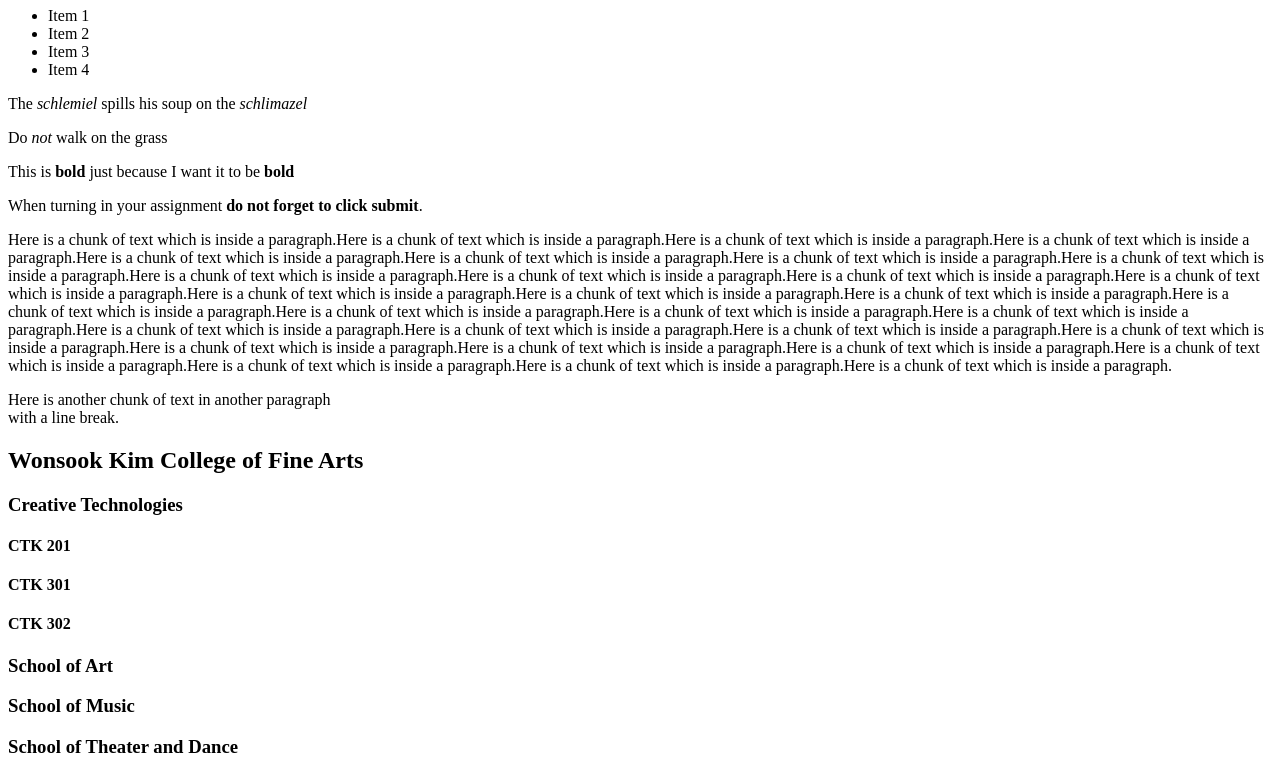
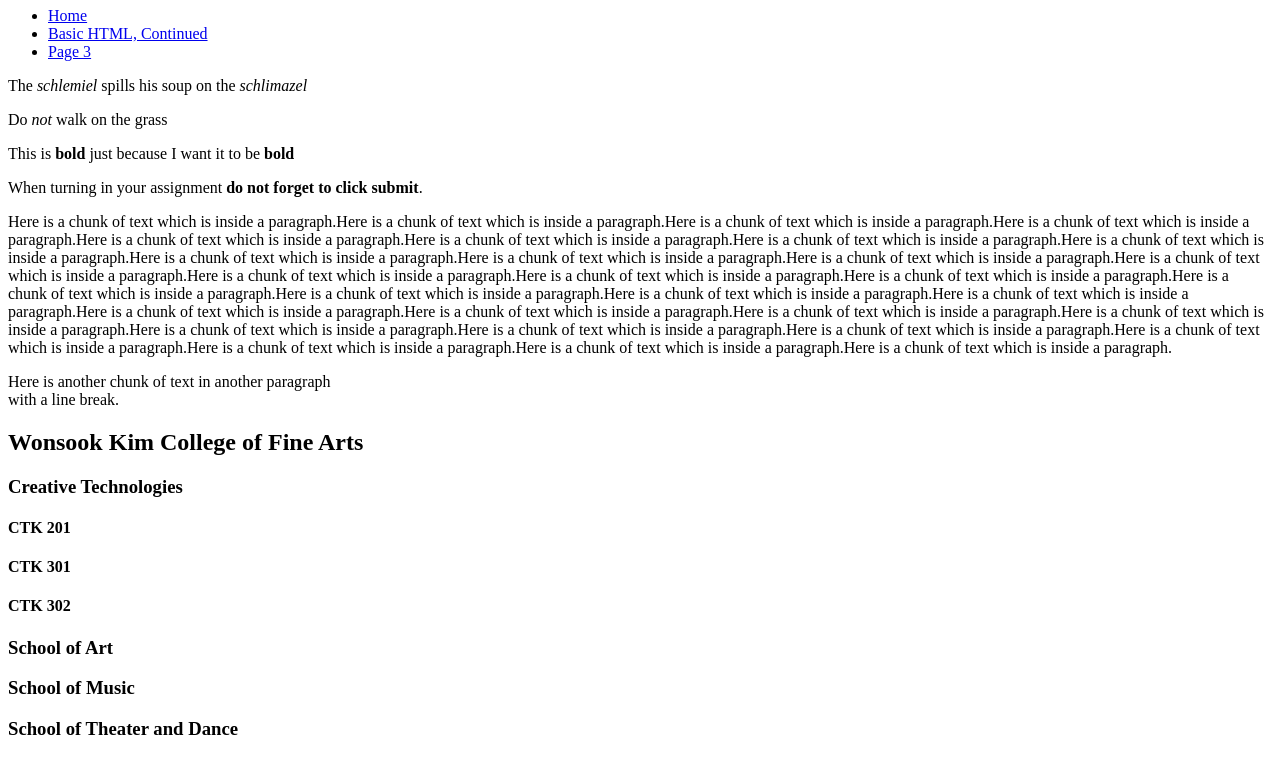
Before and after one commit to dtgreer05/CTK301, a plain HTML site: page Basic.html in a window 1280 px wide. Shown: the part 73-837 px from the top of the page. Drawn offline with Linux system fonts and the light colour scheme.

Commit message:
Add files via upload

```diff
--- a/Basic.html
+++ b/Basic.html
@@ -7,12 +7,13 @@
   <body>
     <h1>Illinois State University</h1>
 
+
+
     <ul>
-        <li>Item 1</li>
-        <li>Item 2</li>
-        <li>Item 3</li>
-        <li>Item 4</li>
-      </ul>
+      <li><a href="basic.html">Home</a></li>
+      <li><a href="continued.html">Basic HTML, Continued</a></li>
+      <li><a href="page3.html">Page 3</a></li>
+    </ul>
 
     <!-- anything between these two tags will not show up in the page -->
 
```
